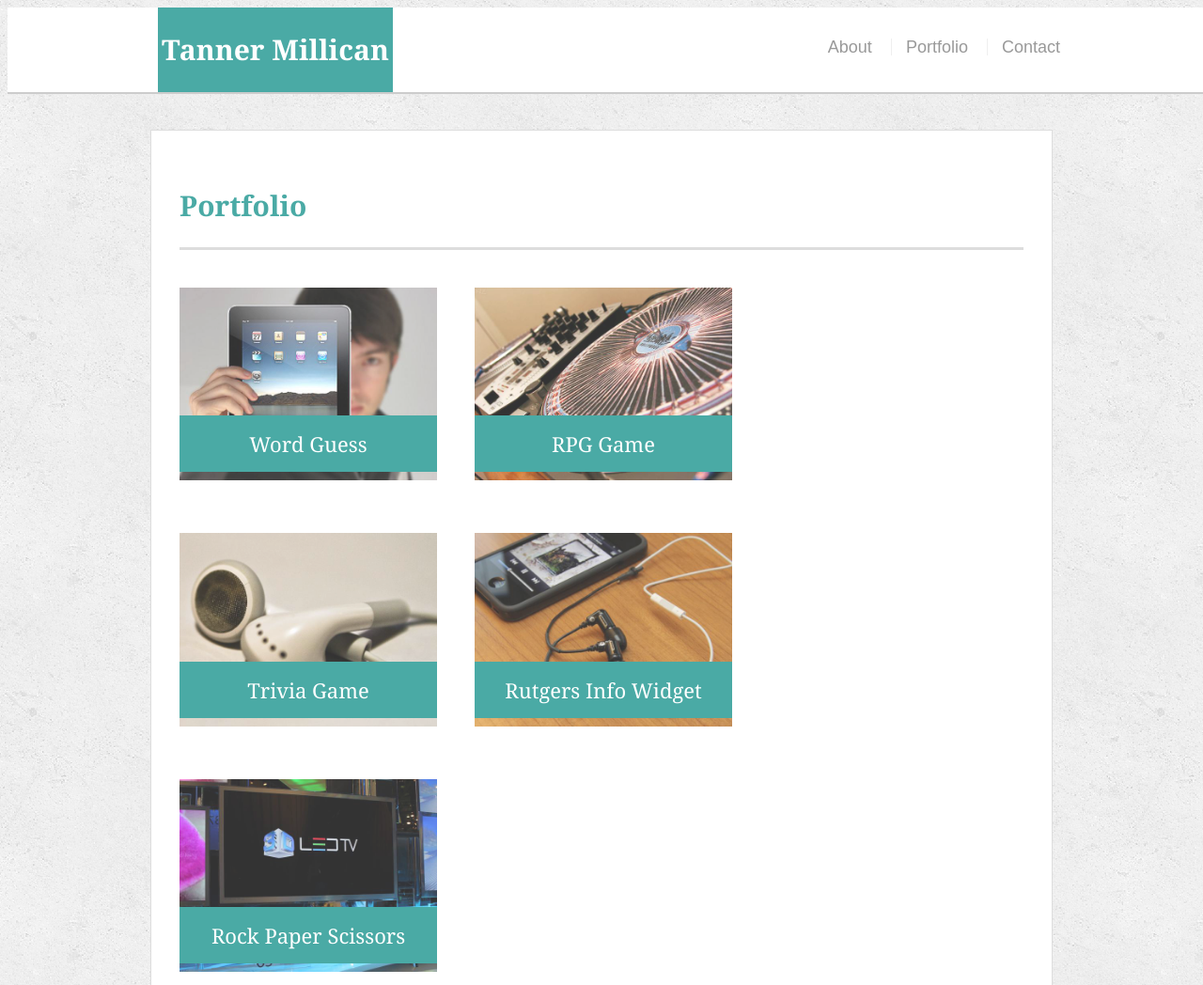
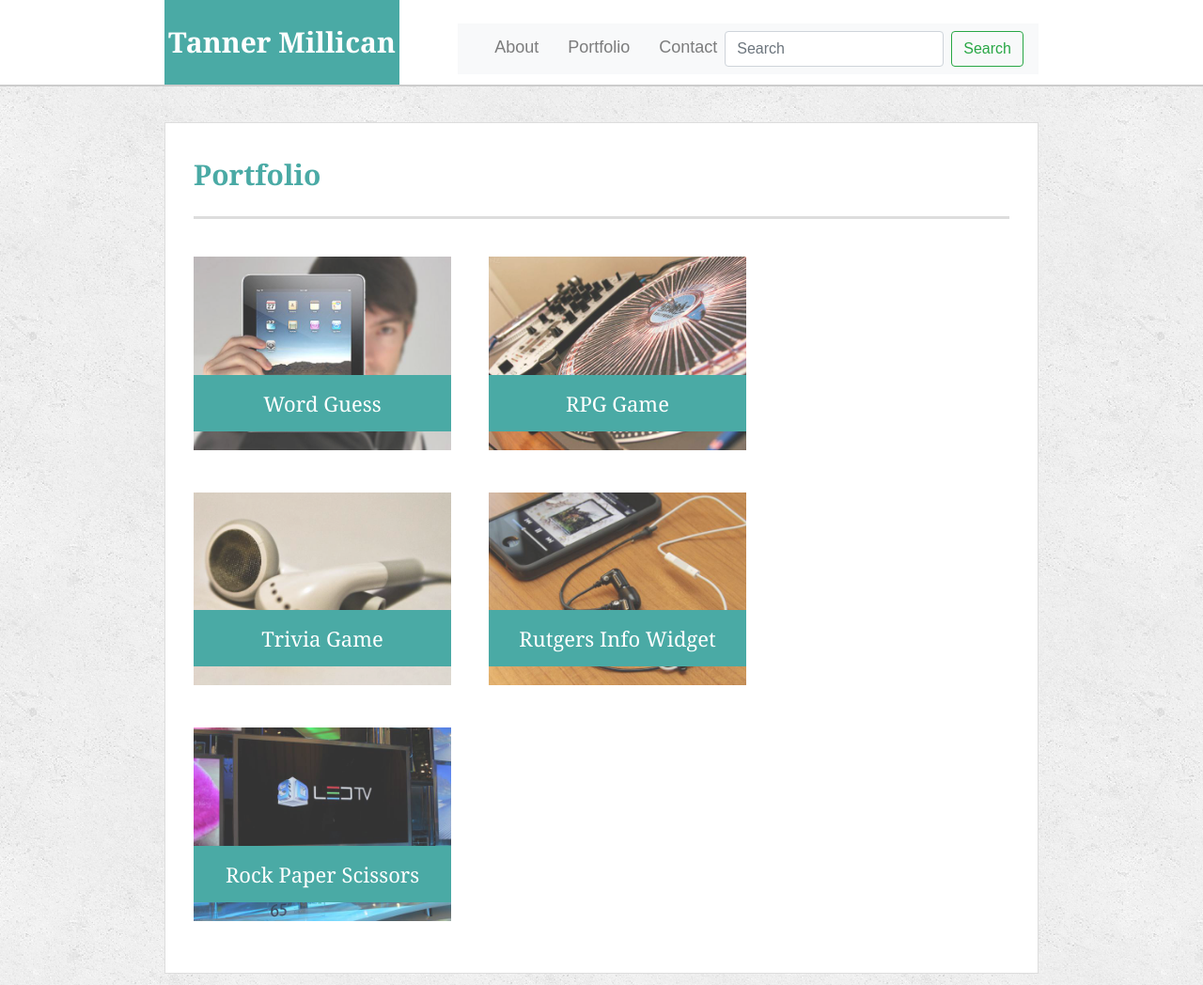
Before and after one commit to TannerMillican/Boostrap-Portfolio, a plain HTML site: page portfolio.html in a window 1280 px wide. Shown: the top 1048 px of the page at 94% size. Drawn offline with nearby package versions, Linux system fonts and the light colour scheme.

Commit message:
fixed navbar problem on portfolio and contact pages

```diff
--- a/portfolio.html
+++ b/portfolio.html
@@ -4,6 +4,8 @@
 <head>
     <meta charset="UTF-8">
     <title>Portfolio | Tanner Millican</title>
+    <link rel="stylesheet" href="https://stackpath.bootstrapcdn.com/bootstrap/4.4.1/css/bootstrap.min.css"
+        integrity="sha384-Vkoo8x4CGsO3+Hhxv8T/Q5PaXtkKtu6ug5TOeNV6gBiFeWPGFN9MuhOf23Q9Ifjh" crossorigin="anonymous">
     <link rel="stylesheet" type="text/css" href="assets/css/style.css">
 </head>
 
@@ -12,10 +14,30 @@
     <header id="masthead">
         <div class="container">
             <a href="index.html" id="logo">Tanner Millican</a>
-      <nav>
-        <a href="index.html">About</a>
-        <a href="portfolio.html">Portfolio</a>
-        <a href="contact.html">Contact</a>
+            <nav class="navbar navbar-expand-lg navbar-light bg-light">
+
+                <button class="navbar-toggler" type="button" data-toggle="collapse"
+                    data-target="#navbarSupportedContent" aria-controls="navbarSupportedContent" aria-expanded="false"
+                    aria-label="Toggle navigation">
+                    <span class="navbar-toggler-icon"></span>
+                </button>
+
+                <div class="collapse navbar-collapse" id="navbarSupportedContent">
+                    <ul class="navbar-nav mr-auto">
+                        <li class="nav-item">
+                            <a class="nav-link" href="index.html">About<span class="sr-only">(current)</span></a>
+                        </li>
+                        <li class="nav-item">
+                            <a class="nav-link" href="portfolio.html">Portfolio</a>
+                        </li>
+                        <li class="nav-item">
+                            <a class="nav-link" href="contact.html">Contact</a>
+                        </li>
+
+                        <form class="form-inline my-2 my-lg-0">
+                            <input class="form-control mr-sm-2" type="search" placeholder="Search" aria-label="Search">
+                            <button class="btn btn-outline-success my-2 my-sm-0" type="submit">Search</button>
+                        </form>
             </nav>
         </div>
     </header>
@@ -25,27 +47,27 @@
             <h1>Portfolio</h1>
 
             <div class="work">
-        <img src="assets/images/technics-q-c-640-480-1.jpg" alt="Word Guess">
+                <img src="assets/images/technics-q-c-640-480-1.jpg" class="img-responsive" alt="Word Guess">
 
                 <h3>Word Guess</h3>
             </div>
             <div class="work">
-        <img src="assets/images/technics-q-c-640-480-2.jpg" alt="RPG Game">
+                <img src="assets/images/technics-q-c-640-480-2.jpg" class="img-responsive" alt="RPG Game">
 
                 <h3>RPG Game</h3>
             </div>
             <div class="work">
-        <img src="assets/images/technics-q-c-640-480-5.jpg" alt="Trivia Game">
+                <img src="assets/images/technics-q-c-640-480-5.jpg" class="img-responsive" alt="Trivia Game">
 
                 <h3>Trivia Game</h3>
             </div>
             <div class="work">
-        <img src="assets/images/technics-q-c-640-480-7.jpg" alt="Rutgers Info Widget">
+                <img src="assets/images/technics-q-c-640-480-7.jpg" class="img-responsive" alt="Rutgers Info Widget">
 
                 <h3>Rutgers Info Widget</h3>
             </div>
             <div class="work">
-        <img src="assets/images/technics-q-c-640-480-9.jpg" alt="Rock Paper Scissors">
+                <img src="assets/images/technics-q-c-640-480-9.jpg" class="img-responsive" alt="Rock Paper Scissors">
 
                 <h3>Rock Paper Scissors</h3>
             </div>
@@ -59,6 +81,7 @@
             Copyright &copy;
         </div>
     </footer>
+
 </body>
 
 </html>
```
Also changed, not shown: contact.html (+31 -5 lines), index.html (+1 -4 lines), testingNavBarFunction.html (deleted, +0 -45 lines). Lines whose indentation alone changed are shown as unchanged.
